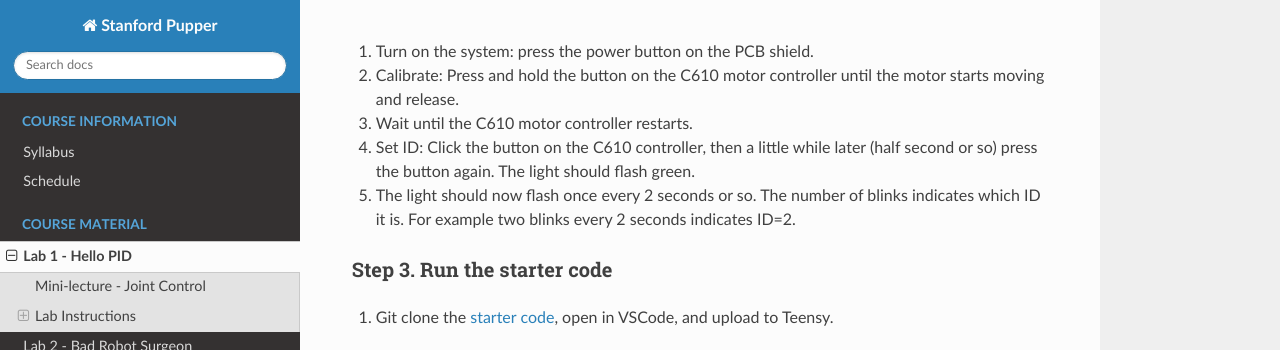
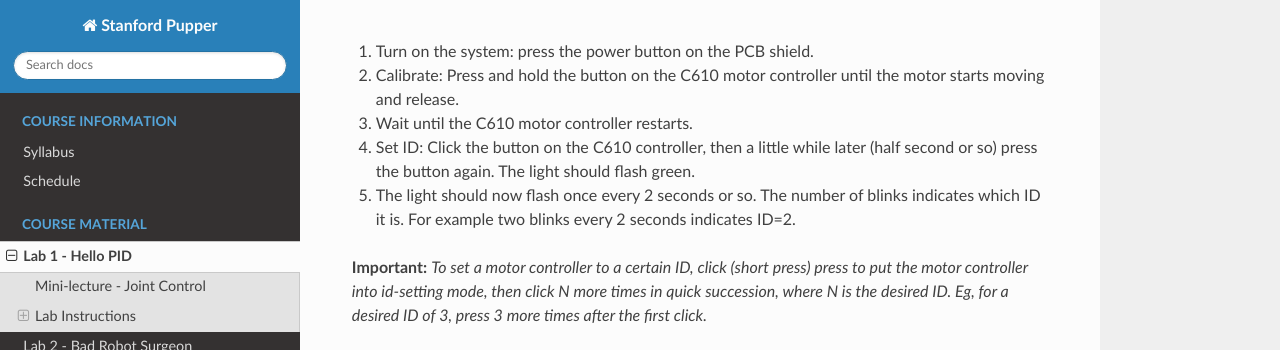
Before and after one commit to stanfordroboticsclub/pupperv3-independent-study, a Sphinx documentation site: the page built from docs/course-material/lab-1.rst, in a window 1280 px wide and 900 px high, scrolled down 3492 px, cut to the strip 0-350 px from the top of the window. Built offline with Sphinx 7.4.7 and the Read the Docs theme 2.0.0, drawn with Linux system fonts in a browser that asks for light colours.

Commit message:
add id-setting info

```diff
--- a/docs/course-material/lab-1.rst
+++ b/docs/course-material/lab-1.rst
@@ -84,6 +84,7 @@ Step 4. Connect and calibrate electronics
 #. Set ID: Click the button on the C610 controller, then a little while later (half second or so) press the button again. The light should flash green.
 #. The light should now flash once every 2 seconds or so. The number of blinks indicates which ID it is. For example two blinks every 2 seconds indicates ID=2.
 
+**Important:** *To set a motor controller to a certain ID, click (short press) press to put the motor controller into id-setting mode, then click N more times in quick succession, where N is the desired ID. Eg, for a desired ID of 3, press 3 more times after the first click.*
 
 Step 3. Run the starter code
 ^^^^^^^^^^^^^^^^^^^^^^^^^^^^^^
--- a/docs/course-material/lab-2.rst
+++ b/docs/course-material/lab-2.rst
@@ -17,7 +17,7 @@ Step 1. Connect and control 2 more motors
 
 #. Connect power and encoder cables from motors to controllers.
 #. Connect power and CAN cables from controllers to Pupper PCB. Make sure the CAN cables go into the same row (row near the Teensy).
-#. Set the new motor controllers to have different IDs. We use 1, 2, and 3.
+#. Set the new motor controllers to have different IDs. Use 1, 2, and 3. **Important:** *To set a motor controller to a certain ID, click (short press) press to put the motor controller into id-setting mode, then click N more times in quick succession, where N is the desired ID. Eg, for a desired ID of 3, press 3 more times after the first click.*
 #. Run your PD control on the two additional motors with some target position.
 
 [TODO: insert pic of compeleted setup]
```
